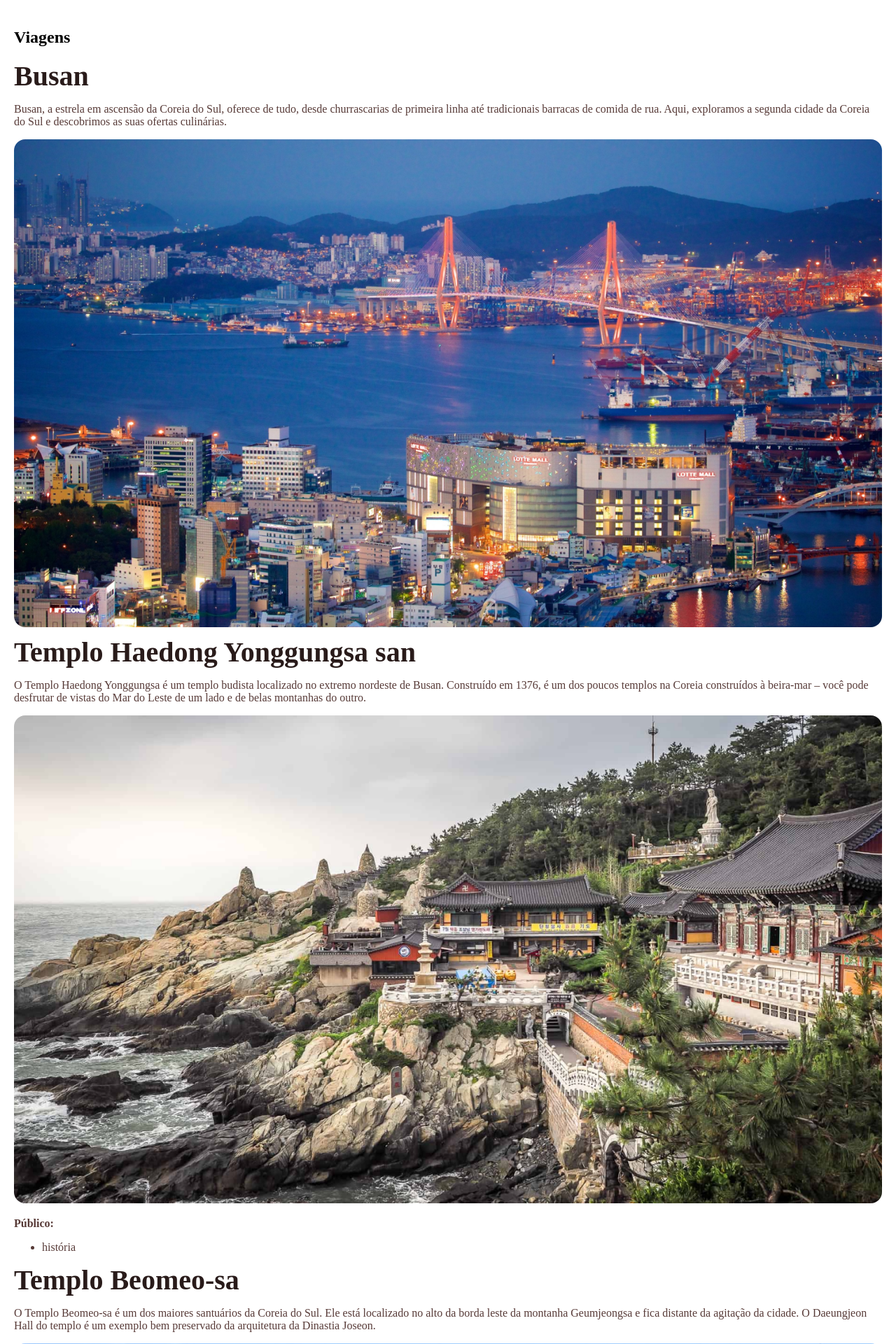
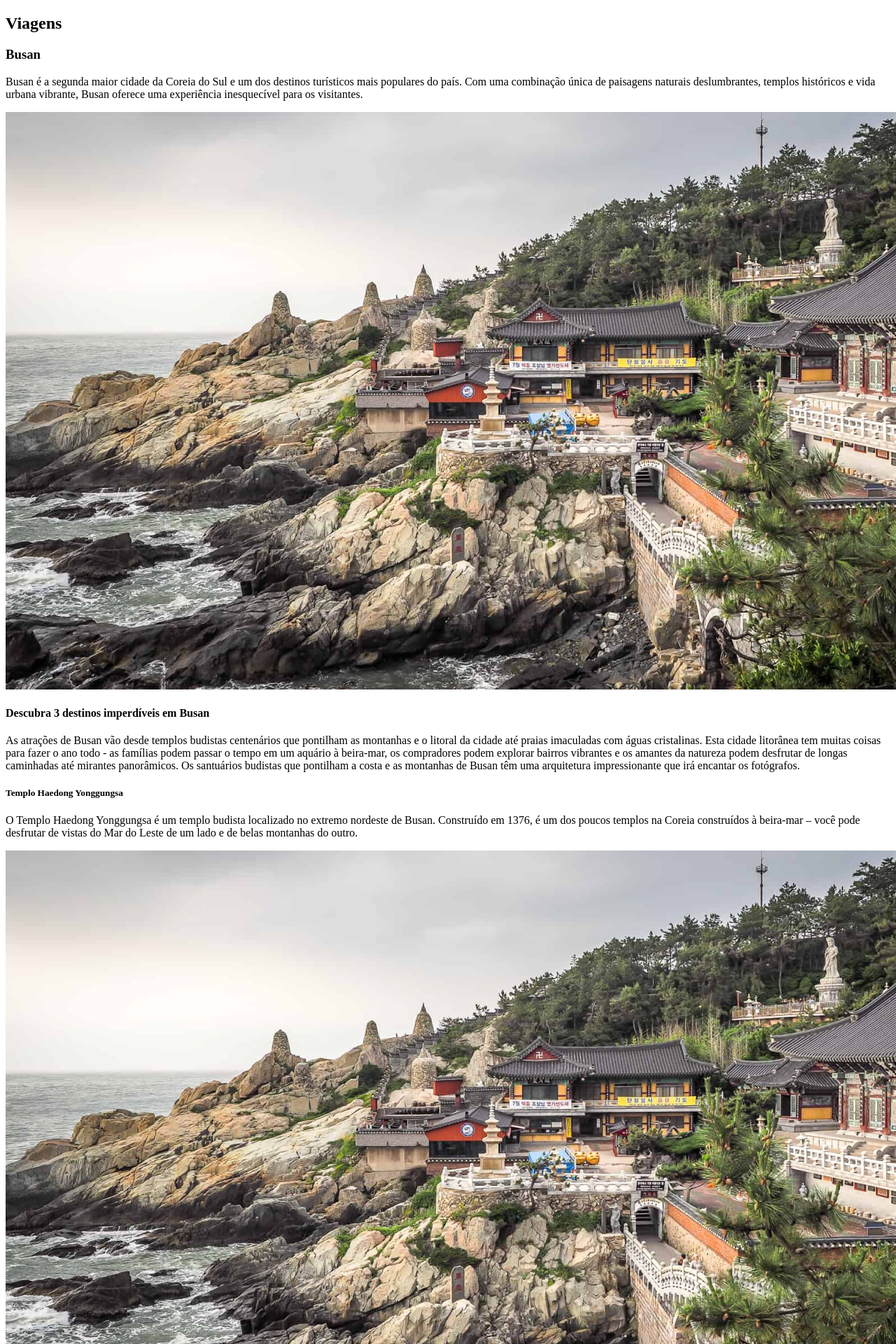
Before and after one commit to isrique9/rocket_project, a Flask app: page /viagens/ in a window 1280 px wide; the page is wider, and only the part inside the window is pictured. Shown: the top 1920 px of that part at 70% size. Run offline with Flask 3, Linux system fonts and the light colour scheme; some web fonts are replaced.

Commit message:
:recycle::card_file_box: RAW: Dados do json de viagens atualizados.

```diff
--- a/src/app/routes/viagens_routes.py
+++ b/src/app/routes/viagens_routes.py
@@ -11,5 +11,6 @@ def feed_viagens():
         "base.html",
         partial="partials/feed_viagens.html",
         title="Viagens",
-        viagens=data["viagens"],
+        destinoPrincipal=data["destinoPrincipal"],
+        recomendacoes=data["recomendacoes"],
     )
--- a/src/app/templates/base.html
+++ b/src/app/templates/base.html
@@ -5,8 +5,6 @@
   <meta name="viewport" content="width=device-width, initial-scale=1.0">
   <title>{% block title %}TTA - Travel To All{% endblock %}</title>
   <link rel="icon" type="image/png" href="{{ url_for('static', filename='assets/favicon.ico') }}">
-  <link rel="stylesheet" href="{{ url_for('static', filename='css/receitas_style/main.css') }}">
-  <link rel="stylesheet" href="{{ url_for('static', filename='css/viagens_style/main.css') }}">
 
   <link rel="preconnect" href="https://fonts.googleapis.com">
   <link rel="preconnect" href="https://fonts.gstatic.com" crossorigin>
--- a/src/app/templates/partials/feed_receitas.html
+++ b/src/app/templates/partials/feed_receitas.html
@@ -1,4 +1,9 @@
 <!-- templates/ partials/ feed_receitas.html -->
+
+{% block styles %}
+    <link rel="stylesheet" href="{{ url_for('static', filename='css/receitas_style/main.css') }}">
+{% endblock %}
+
 {% for receita in receitas %}
   <div class="card-container">
     <img src="{{ url_for('static', filename=receita.imagem.caminho.split('static/')[1]) }}" alt="{{ receita.titulo }}">
--- a/src/app/templates/partials/feed_viagens.html
+++ b/src/app/templates/partials/feed_viagens.html
@@ -1,10 +1,30 @@
 <!-- templates/ partials/ feed_viagens.html -->
+
+{% block styles %}
+  <link rel="stylesheet" href="{{ url_for('static', filename='css/viagens_style/main.css') }}">
+{% endblock %}
+
 <h2>Viagens</h2>
-{% for viagem in viagens %}
-  <div>
-    <h3>{{ viagem.titulo }}</h3>
+
+<!-- Destino Principal -->
+<div class="destino-principal">
+  <h3>{{ destinoPrincipal.nome }}</h3>
+  <p>{{ destinoPrincipal.descricao }}</p>
+  <img src="{{ url_for('static', filename=destinoPrincipal.imagem.split('static/')[1]) }}" alt="{{ destinoPrincipal.nome }}">
+</div>
+
+<!-- Introdução às recomendações -->
+<div class="introducao-recomendacoes">
+  <h4>{{ recomendacoes.titulo }}</h4>
+  <p>{{ recomendacoes.introducao }}</p>
+</div>
+
+<!-- Lista de lugares recomendados -->
+{% for viagem in recomendacoes.lugares %}
+  <div class="viagem-item">
+    <h5>{{ viagem.nome }}</h5>
     <p>{{ viagem.descricao }}</p>
-    <img src="{{ url_for('static', filename=viagem.imagem.caminho.split('static/')[1]) }}" alt="{{ viagem.titulo }}">
+    <img src="{{ url_for('static', filename=viagem.imagem.caminho.split('static/')[1]) }}" alt="{{ viagem.nome }}">
 
     {% if viagem.publico %}
       <p><strong>Público:</strong></p>
--- a/src/data/viagens.json
+++ b/src/data/viagens.json
@@ -1,14 +1,15 @@
 {
-  "viagens": [
+  "destinoPrincipal": {
+    "nome": "Busan",
+    "imagem": "src/app/static/img/image_02.png",
+    "descricao": "Busan é a segunda maior cidade da Coreia do Sul e um dos destinos turísticos mais populares do país. Com uma combinação única de paisagens naturais deslumbrantes, templos históricos e vida urbana vibrante, Busan oferece uma experiência inesquecível para os visitantes."
+  },
+  "recomendacoes": {
+    "titulo": "Descubra 3 destinos imperdíveis em Busan",
+    "introducao": "As atrações de Busan vão desde templos budistas centenários que pontilham as montanhas e o litoral da cidade até praias imaculadas com águas cristalinas. Esta cidade litorânea tem muitas coisas para fazer o ano todo - as famílias podem passar o tempo em um aquário à beira-mar, os compradores podem explorar bairros vibrantes e os amantes da natureza podem desfrutar de longas caminhadas até mirantes panorâmicos. Os santuários budistas que pontilham a costa e as montanhas de Busan têm uma arquitetura impressionante que irá encantar os fotógrafos.",
+    "lugares": [
       {
-      "titulo": "Busan",
-      "descricao": "Busan, a estrela em ascensão da Coreia do Sul, oferece de tudo, desde churrascarias de primeira linha até tradicionais barracas de comida de rua. Aqui, exploramos a segunda cidade da Coreia do Sul e descobrimos as suas ofertas culinárias.",
-      "imagem": {
-        "caminho": "src/app/static/img/image_01.png"
-      }
-    },
-    {
-      "titulo": "Templo Haedong Yonggungsa san",
+        "nome": "Templo Haedong Yonggungsa",
         "descricao": "O Templo Haedong Yonggungsa é um templo budista localizado no extremo nordeste de Busan. Construído em 1376, é um dos poucos templos na Coreia construídos à beira-mar – você pode desfrutar de vistas do Mar do Leste de um lado e de belas montanhas do outro.",
         "imagem": {
           "caminho": "src/app/static/img/image_02.png"
@@ -21,7 +22,7 @@
         }
       },
       {
-      "titulo": "Templo Beomeo-sa",
+        "nome": "Templo Beomeo-sa",
         "descricao": "O Templo Beomeo-sa é um dos maiores santuários da Coreia do Sul. Ele está localizado no alto da borda leste da montanha Geumjeongsa e fica distante da agitação da cidade. O Daeungjeon Hall do templo é um exemplo bem preservado da arquitetura da Dinastia Joseon.",
         "imagem": {
           "caminho": "src/app/static/img/image_03.png"
@@ -34,7 +35,7 @@
         }
       },
       {
-      "titulo": "Parque Yongdusan",
+        "nome": "Parque Yongdusan",
         "descricao": "O Parque Yongdusan, localizado no centro de Busan, abriga alguns dos monumentos mais importantes da cidade. Você pode ver vistas espetaculares do topo da Torre Busan, de 120 metros de altura. O parque tem 2 museus – confira os instrumentos musicais tradicionais no Museum of World Folk Instruments e mais de 80 veleiros coreanos no Exhibition Hall of World Model Boats.",
         "imagem": {
           "caminho": "src/app/static/img/image_04.png"
@@ -48,3 +49,4 @@
       }
     ]
   }
+}
```
Lines whose indentation alone changed are shown as unchanged.
